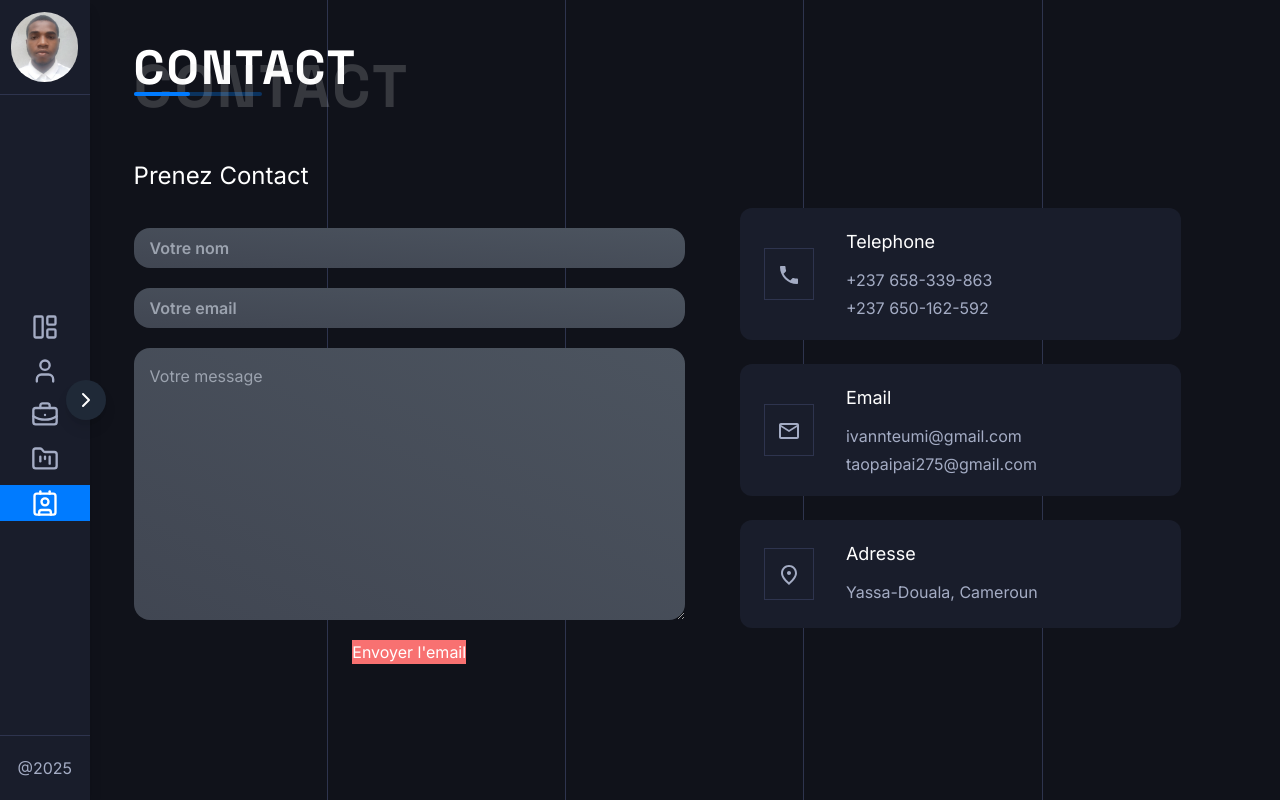
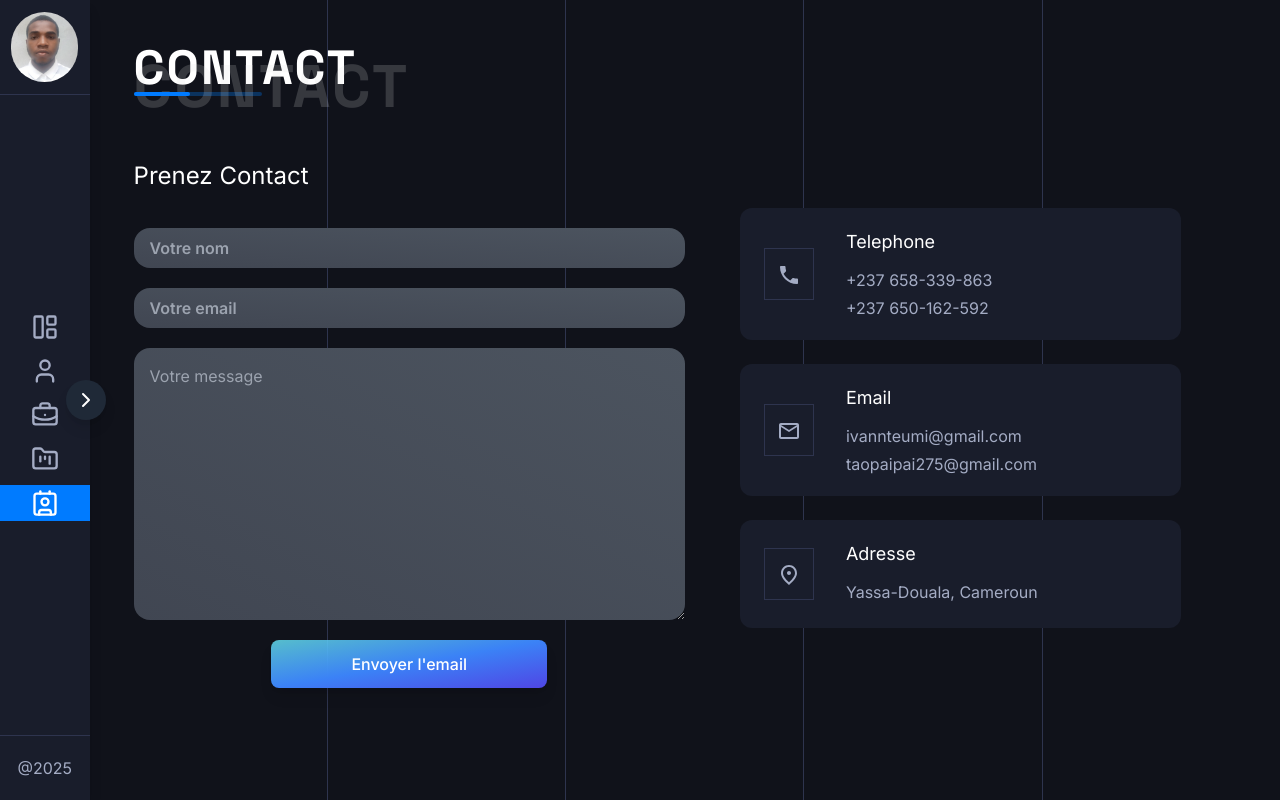
Before and after one commit to whiteHatMitIv/portfolio_with_nextjs, a Next.js app: page /contact in a window 1280 px wide. Built offline with nearby package versions, Linux system fonts and the light colour scheme.

Commit message:
end styles of button in contact form

```diff
--- a/components/ContactForm.tsx
+++ b/components/ContactForm.tsx
@@ -135,12 +135,19 @@ const ContactForm = () => {
                     ></motion.textarea>
                     {errors.message && <span className='text-red-500'>{errors.message.message}</span>}
                 </motion.div>
-                <button
-                    type='submit'
-                    className='button-gradient bg-red-400 text-white max-md:w-2/3'
+                <motion.button
+                    initial={{ opacity: 0, y: 40 }}
+                    animate={{ opacity: 1, y: 0 }}
+                    whileHover={{ scale: 1.05 }}
+                    whileTap={{ scale: 0.95 }}
+                    transition={{ duration: 0.3, ease: 'easeInOut' }}
+                    type="submit"
+                    aria-label="Envoyer l'email"
+                    className="w-2/3 text-white bg-gradient-to-br from-cyan-300/80 via-blue-500 to-indigo-600 relative inline-block px-8 py-3 font-medium rounded-lg shadow-lg hover:shadow-xl transition-shadow items-center justify-center gap-2 md:w-1/2"
                 >
                     {isSubmitting ? "Envoi de l'email..." : "Envoyer l'email"}
-                </button>
+                </motion.button>
+
                 </form>
             </motion.div>
 
```
